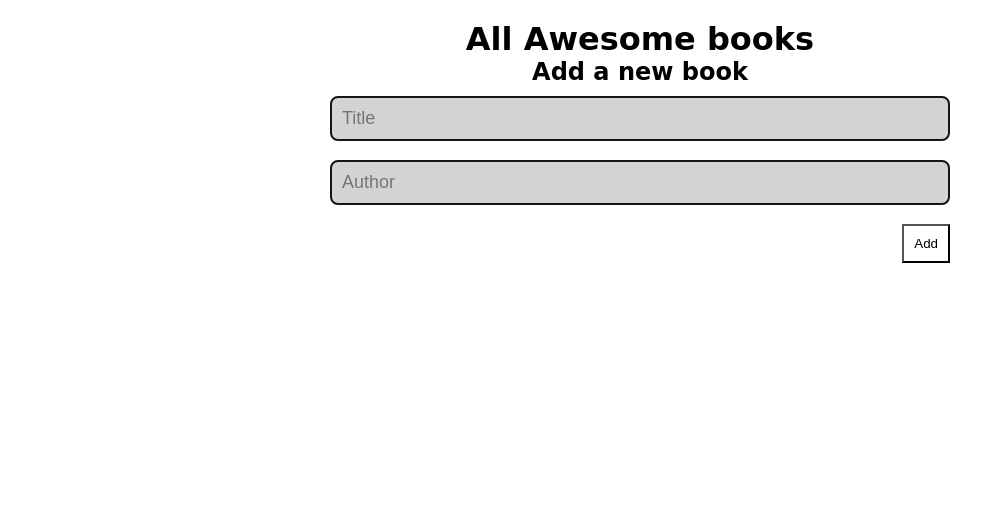
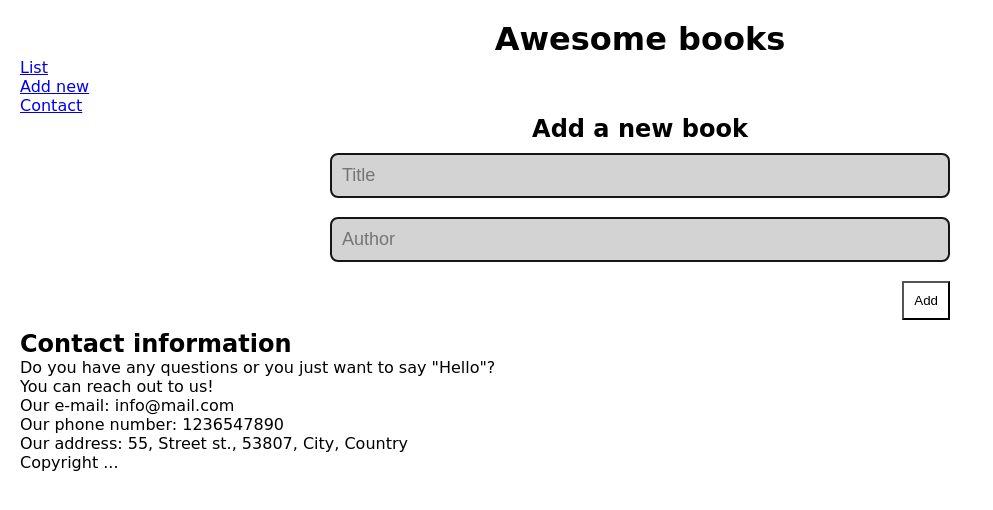
Before and after one commit to sentayhu19/Awesome-books, a website: page index.html in a window 1280 px wide. Shown: the whole page, without its empty margins (0-993 px from the left). Drawn offline with Linux system fonts and the light colour scheme.

Commit message:
update html

```diff
--- a/index.html
+++ b/index.html
@@ -9,10 +9,20 @@
     <title>Awesome books</title>
 </head>
 <body>
-  <h1>All Awesome books</h1>
-    <section class="home" id="show-book">
+  <header>
+    <h1>Awesome books</h1>
+    <ul class="links">
+      <li><a href="#" id="home" class="active">List</a></li>
+      <li><a href="#" id="form-container">Add new</a></li>
+      <li><a href="#" id="contact">Contact</a></li>
+    </ul>
+  </header>
+
+  <section class="home flex" id="show-book">
+      <h1>All Awesome books</h1>
       <ul class="books-list"></ul>
-    </section>
+  </section>
+
     <section class="form-container">
       <h2>Add a new book</h2>
       <form action="#" class="form">
@@ -21,6 +31,25 @@
           <button  type="submit" class="add-book-btn">Add</button>
         </form>
     </section>
+
+    <section class="contact">
+      <h2>Contact information</h2>
+      <p>
+          Do you have any questions or you just want to say "Hello"? <br />
+          You can reach out to us!
+      </p>
+      <ul>
+          <li class="info">Our e-mail: info@mail.com</li>
+          <li class="info">Our phone number: 1236547890</li>
+          <li class="info">Our address: 55, Street st., 53807, City, Country</li>
+      </ul>
+  </section>
+
+  <footer>
+    <p>Copyright  ...</p>
+  </footer>
+
    <script src="./index.js"></script>
+
 </body>
 </html>
```
Also changed, not shown: 1 other file.
